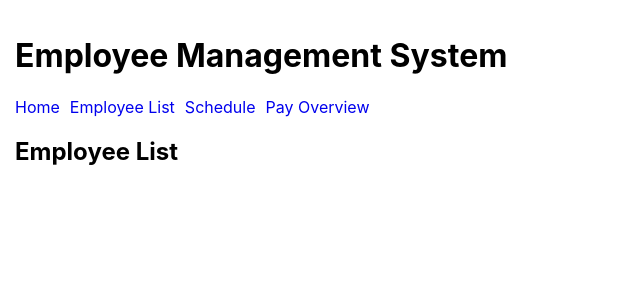
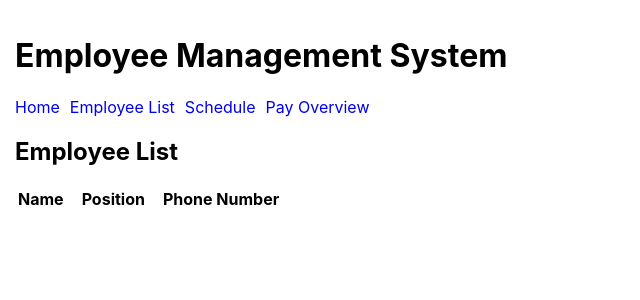
Before and after one commit to arnavgoel215/Employee-System, a React (Create React App) app: page /list in a window 1280 px wide. Shown: the top 300 px of the page, without its empty margins (0-640 px from the left). Built offline with nearby package versions, Linux system fonts and the light colour scheme.

Commit message:
Implemented employee list component

```diff
--- a/src/App.css
+++ b/src/App.css
@@ -45,3 +45,7 @@ nav a {
 body {
   padding: 15px;
 }
+
+tr th{
+  padding-right: 15px;
+}
--- /dev/null
+++ b/src/components/Employees.js
@@ -0,0 +1,15 @@
+const Employees = () => {
+    return (
+        <table id="employees">
+                <thead>
+                    <tr>
+                        <th>Name</th>
+                        <th>Position</th>
+                        <th>Phone Number</th>
+                    </tr>
+                </thead>
+            </table>
+     );
+}
+
+export default Employees;
--- a/src/pages/EmployeeList.js
+++ b/src/pages/EmployeeList.js
@@ -1,7 +1,10 @@
+import Employees from "../components/Employees";
+
 const EmployeeList = () => {
     return (
         <>
             <h2>Employee List</h2>
+            <Employees />
         </>
      );
 }
```
